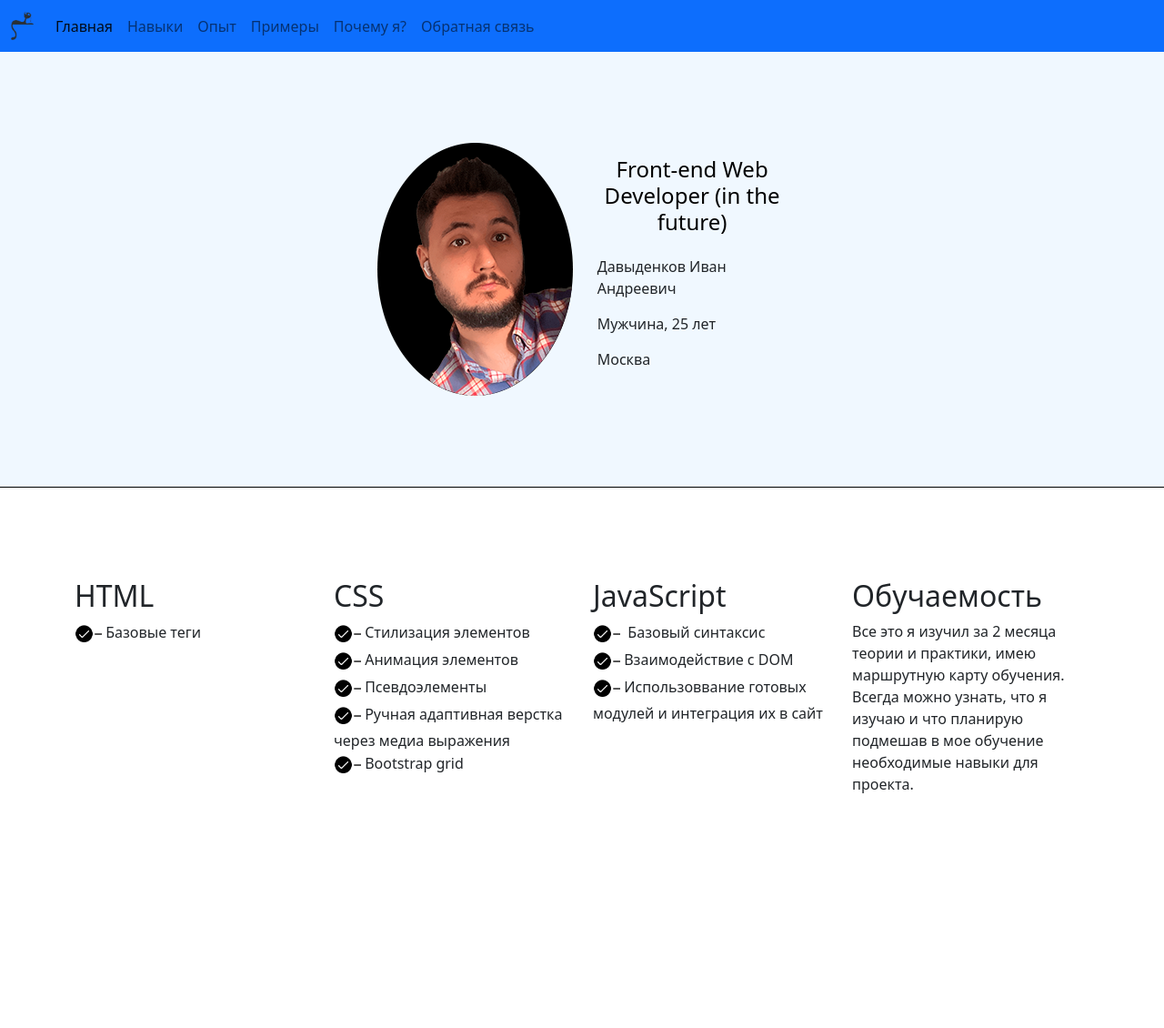
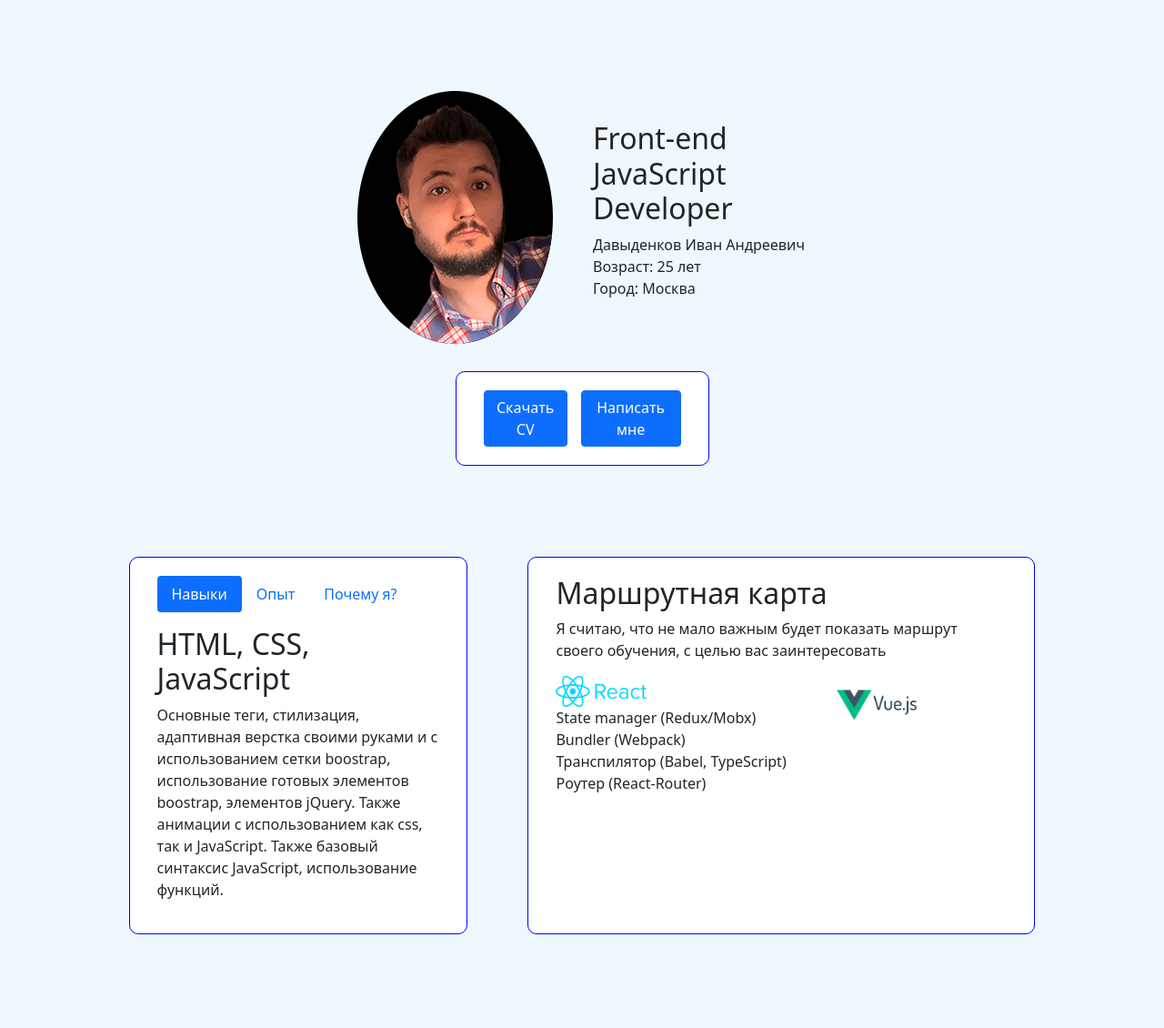
Before and after one commit to Moyato27/moyato27.github.io, a website: page index.html in a window 1280 px wide. Shown: the top 1130 px of the page at 91% size. Before the commit the page ends 990 px from the top, so only its background shows below. Drawn offline with nearby package versions, Linux system fonts and the light colour scheme.

Commit message:
25reworked
25

```diff
--- a/css/style.css
+++ b/css/style.css
@@ -1,6 +1,16 @@
 ul {
     list-style-type: none;
     padding-left: 0;
+}
+
+
+section {
+    padding: 100px 0;
+}
+
+/* section-hero */
+.icon {
+    max-width: 15px;
 }
 
 .header-title {
@@ -8,42 +18,90 @@ ul {
     font-size: 24px;
 }
 
-.title-list {
+.spec-info {
+    font-size: 16px;
     display: flex;
-    flex-direction: column;
     gap: 15px;
-    padding-top: 15px;
-    margin-left: 20%;
 }
 
-header,
-footer,
-section {
-    padding: 100px 0;
+.mo-center {
+    display: flex;
+    justify-content: center;
+    align-items: center;
 }
 
-header {
-    background-color: aliceblue;
-    border-bottom: 1px solid black;
+.mo-mt-30 {
+    margin-top: 30px;
 }
 
-.icon {
-    max-width: 25px;
-    display: block;
+.container {
+    background-color: aliceblue;
 }
 
-.icon-1 {
-    max-width: 30px;
+.mo-key_container {
+    display: flex;
+    gap: 15px;
+    background-color: white;
+    padding: 20px 30px;
+    border-radius: 10px;
+    border: 1px solid blue;
 }
 
-.skill-item {
-    margin-left: 0;
+.skills {
+    max-width: 40%;
+    background-color: white;
+    padding: 20px 30px;
+    border-radius: 10px;
+    border: 1px solid blue;
+    margin-right: 6%;
 }
 
-.skill-container {
-    padding: 0;
+.cards-img {
+    max-width: 100px;
 }
 
-.block {
-    display: block;
+.map {
+    max-width: 50%;
+    background-color: white;
+    padding: 20px 30px;
+    border-radius: 10px;
+    border: 1px solid blue;
 }
+
+.logo-vue {
+    max-width: 100px;
+}
+
+.map-2 {
+    display: flex;
+    gap: 10%;
+}
+
+.about {
+    display: flex;
+}
+
+.footer {
+    padding: 30px;
+    background-color: cornflowerblue;
+    border-radius: 40px 40px;
+}
+
+@media screen and (max-width: 1000px) {
+    .about {
+        flex-direction: column;
+    }
+
+    .skills {
+        max-width: 100%;
+        margin-bottom: 7%;
+    }
+
+    .map {
+        max-width: 100%;
+    }
+
+    .avatar {
+        margin-bottom: 7%;
+    }
+}
--- a/index.html
+++ b/index.html
@@ -11,105 +11,128 @@
     <title>Мое портфолио</title>
 </head>
 
-<body>
-    <nav class="navbar navbar-expand-sm navbar-light bg-primary">
-        <div class="container-fluid">
-            <a class="navbar-brand" href="#"><img src="./img/icon.png" class="icon" alt=""></a>
-            <button class="navbar-toggler" type="button" data-toggle="collapse" data-target="#navbarID"
-                aria-controls="navbarID" aria-expanded="false" aria-label="Toggle navigation">
-                <span class="navbar-toggler-icon"></span>
-            </button>
-            <div class="collapse navbar-collapse" id="navbarID">
-                <div class="navbar-nav">
-                    <a class="nav-link active" aria-current="page" href="#header">Главная</a>
-                    <a class="nav-link" aria-current="page" href="#">Навыки</a>
-                    <a class="nav-link" aria-current="page" href="#">Опыт</a>
-                    <a class="nav-link" aria-current="page" href="#">Примеры</a>
-                    <a class="nav-link" aria-current="page" href="#">Почему я?</a>
-                    <a class="nav-link" aria-current="page" href="#">Обратная связь</a>
-                </div>
+<body class="container-fluid container">
+    <section class="container section-hero">
+        <div class="row mo-center">
+            <div class="col-xl-3 col-md-4 col-sm-12 mo-center">
+                <img src="./img/avatar dark.png" alt="" class="avatar">
             </div>
-        </div>
-    </nav>
-    <header id="header">
-        <div class="container">
-            <div class="row justify-content-center mt-25">
-                <div class="col-2">
-                    <img src="./img/avatar dark.png" alt="">
-                </div>
-                <div class="col-3">
-                    <ul class="title-list">
-                        <li>
-                            <h1 class="text-center text-black header-title">Front-end Web Developer (in the future)</h1>
-                        </li>
-                        <li>Давыденков Иван Андреевич</li>
-                        <li>Мужчина, 25 лет</li>
-                        <li>Москва</li>
-                    </ul>
-                </div>
+            <div class="col-xl-3 col-md-4 col-sm-12 mo-center">
+                <ul>
+                    <li>
+                        <h2>Front-end JavaScript Developer</h2>
+                    </li>
+                    <li>
+                        <span></span>
+                    </li>
+                    <li>
+                        <span>
+                            Давыденков Иван Андреевич
+                        </span>
+                    </li>
+                    <li>
+                        <span>Возраст: 25 лет</span>
+                    </li>
+                    <li>
+                        <span>Город: Москва</span>
+                    </li>
+                </ul>
             </div>
         </div>
 
-    </header>
-    <section class="skills container">
-        <div class="row">
-            <div class="col-3">
-                <h2 class="skill_title">HTML</h2>
-                <div class="container-fluid skill-container">
-                    <ul>
-                        <li class="skill-item"><img src="./img/icons8-радиокнопка-с-чекбоксом-50.png" alt=""
-                                class="icon-1">&nbspБазовые теги</li>
-                        <li class="skill-item"></li>
-                        <li class="skill-item"></li>
-                        <li class="skill-item"></li>
-                    </ul>
+        <div class="row mo-center mo-mt-30">
+            <div class="col-xl-3 col-md-4 col-sm-12 mo-center mo-key_container">
+                <button type="button" class="btn btn-primary mo-center">Скачать CV</button>
+                <button type="button" class="btn btn-primary">Написать мне</button>
+            </div>
+        </div>
+        <section class="row justify-content-center about">
+            <div class="skills col-xl-4 col-md-12 col-sm-12">
+                <ul class="nav nav-pills mb-3" id="pills-tab" role="tablist">
+                    <li class="nav-item" role="presentation">
+                        <button class="nav-link active" id="pills-home-tab" data-bs-toggle="pill"
+                            data-bs-target="#pills-home" type="button" role="tab" aria-controls="pills-home"
+                            aria-selected="true">Навыки</button>
+                    </li>
+                    <li class="nav-item" role="presentation">
+                        <button class="nav-link" id="pills-profile-tab" data-bs-toggle="pill"
+                            data-bs-target="#pills-profile" type="button" role="tab" aria-controls="pills-profile"
+                            aria-selected="false">Опыт</button>
+                    </li>
+                    <li class="nav-item" role="presentation">
+                        <button class="nav-link" id="pills-contact-tab" data-bs-toggle="pill"
+                            data-bs-target="#pills-contact" type="button" role="tab" aria-controls="pills-contact"
+                            aria-selected="false">Почему я?</button>
+                    </li>
+                </ul>
+                <div class="tab-content" id="pills-tabContent">
+                    <div class="tab-pane fade show active" id="pills-home" role="tabpanel"
+                        aria-labelledby="pills-home-tab">
+                        <div>
+                            <h2>HTML, CSS, JavaScript</h2>
+                            <p>Основные теги, стилизация, адаптивная верстка своими руками и с использованием сетки
+                                boostrap, использование готовых элементов boostrap, элементов jQuery. Также анимации с
+                                использованием как css, так и JavaScript. Также базовый синтаксис JavaScript,
+                                использование
+                                функций.</p>
+                        </div>
+                    </div>
+                    <div class="tab-pane fade" id="pills-profile" role="tabpanel" aria-labelledby="pills-profile-tab">
+                        <p>В ходе курса обучения я верстал различные макеты с фигмы</p>
+                        <p>От самых простых с задач на базе <a href="https://lagoona.liaf.space/">сайта сети отелей
+                                лагуна</a></p>
+                        <p>К более сложным с использованием элементов JavaScript и адаптивной верстки, <a
+                                href="http://skillbox.megabulk.ru/evklid/">Эвклид, строительная компания</a></p>
+                        <p>Пример кода приложения
+                            <a href="">TODO</a>
+                        </p>
+                        <p>Также я решал различные задачи фриланс характера, например интеграции модуля или блока на
+                            сайт,
+                            переписывал блоки сайта, помогал в написании ботов для телеграмм каналов</p>
+                    </div>
+                    <div class="tab-pane fade" id="pills-contact" role="tabpanel" aria-labelledby="pills-contact-tab">
+                        Я быстро обучаюсь и осваию новые инструменты, которые помогают мне решать имеющиеся задачи и
+                        которые вероятно встанут передо мной. И что ж скрывать, я имею весьма скромный опыт в работе,
+                        потому
+                        я довольно дешевая рабочая сила.
+                    </div>
                 </div>
             </div>
-            <div class="col-3">
-                <h2 class="skill-title">CSS</h2>
-                <ul>
-                    <li class="skill-item"><img src="./img/icons8-радиокнопка-с-чекбоксом-50.png" alt=""
-                            class="icon-1">&nbspСтилизация
-                        элементов</li>
-                    <li class="skill-item"><img src="./img/icons8-радиокнопка-с-чекбоксом-50.png" alt=""
-                            class="icon-1">&nbspАнимация
-                        элементов
-                    </li>
-                    <li class="skill-item"><img src="./img/icons8-радиокнопка-с-чекбоксом-50.png" alt=""
-                            class="icon-1">&nbspПсевдоэлементы
-                    </li>
-                    <li class="skill-item"><img src="./img/icons8-радиокнопка-с-чекбоксом-50.png" alt=""
-                            class="icon-1">&nbspРучная
-                        адаптивная
-                        верстка через медиа выражения</li>
-                    <li class="skill-item"><img src="./img/icons8-радиокнопка-с-чекбоксом-50.png" alt=""
-                            class="icon-1">&nbspBootstrap grid
-                    </li>
-                </ul>
+            <div class="map col-xl-8 col-md-12 col-sm-12">
+                <h2 class="map-title">Маршрутная карта</h2>
+                <p class="map-txt">
+                    Я считаю, что не мало важным будет показать маршрут своего обучения, с целью вас
+                    заинтересовать
+                </p>
+                <div class="map-2">
+                    <div class="map-left">
+                        <img src="./img/React_logo_wordmark.png" alt="" class="cards-img">
+                        <ul>
+                            <li>
+                                State manager (Redux/Mobx)
+                            </li>
+                            <li>
+                                Bundler (Webpack)
+                            </li>
+                            <li>
+                                Транспилятор (Babel, TypeScript)
+                            </li>
+                            <li>
+                                Роутер (React-Router)
+                            </li>
+                        </ul>
+                    </div>
+                    <div class="map-right">
+                        <img src="./img/logo-vuejs-9686556.png" alt="" class="logo-vue">
+                    </div>
+                </div>
             </div>
-            <div class="col-3">
-                <h2 class="skill-title">JavaScript</h2>
-                <ul>
-                    <li class="skill-item">
-                        <img src="./img/icons8-радиокнопка-с-чекбоксом-50.png" alt="" class="icon-1">&nbsp
-                        Базовый синтаксис
-                    </li>
-                    <li class="skill-item"><img src="./img/icons8-радиокнопка-с-чекбоксом-50.png" alt=""
-                            class="icon-1">&nbspВзаимодействие
-                        с
-                        DOM</li>
-                    <li class="skill-item"><img src="./img/icons8-радиокнопка-с-чекбоксом-50.png" alt=""
-                            class="icon-1">&nbspИспользоввание
-                        готовых модулей и интеграция их в сайт</li>
-                </ul>
-            </div>
-            <div class="col-3">
-                <h2 class="skill-title">Обучаемость</h2>
-                <p>Все это я изучил за 2 месяца теории и практики, имею маршрутную карту обучения. Всегда можно узнать,
-                    что я изучаю и что планирую подмешав в мое обучение необходимые навыки для проекта.</p>
-            </div>
-        </div>
+
+        </section>
     </section>
+    <footer class="footer">
+        <h7 class="mo-center">all rights reserved 2022 ©&nbsp<a href="#">Moyato</a></h7>
+    </footer>
     <script src="https://cdn.jsdelivr.net/npm/bootstrap@5.1.3/dist/js/bootstrap.min.js"
         integrity="sha384-QJHtvGhmr9XOIpI6YVutG+2QOK9T+ZnN4kzFN1RtK3zEFEIsxhlmWl5/YESvpZ13"
         crossorigin="anonymous"></script>
```
Also changed, not shown: img/React_logo_wordmark.png (added), img/logo-vuejs-9686556.png (added), img/port.png (added), 1 other file.
